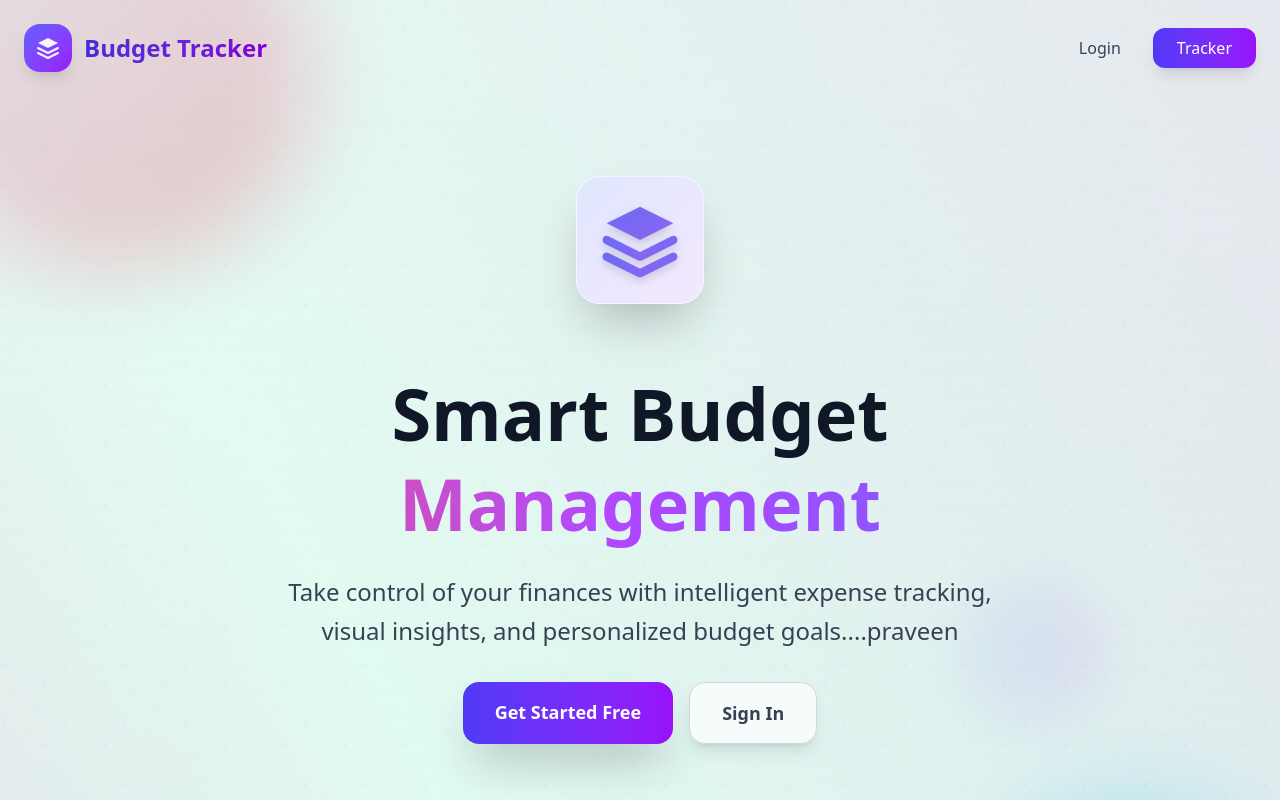
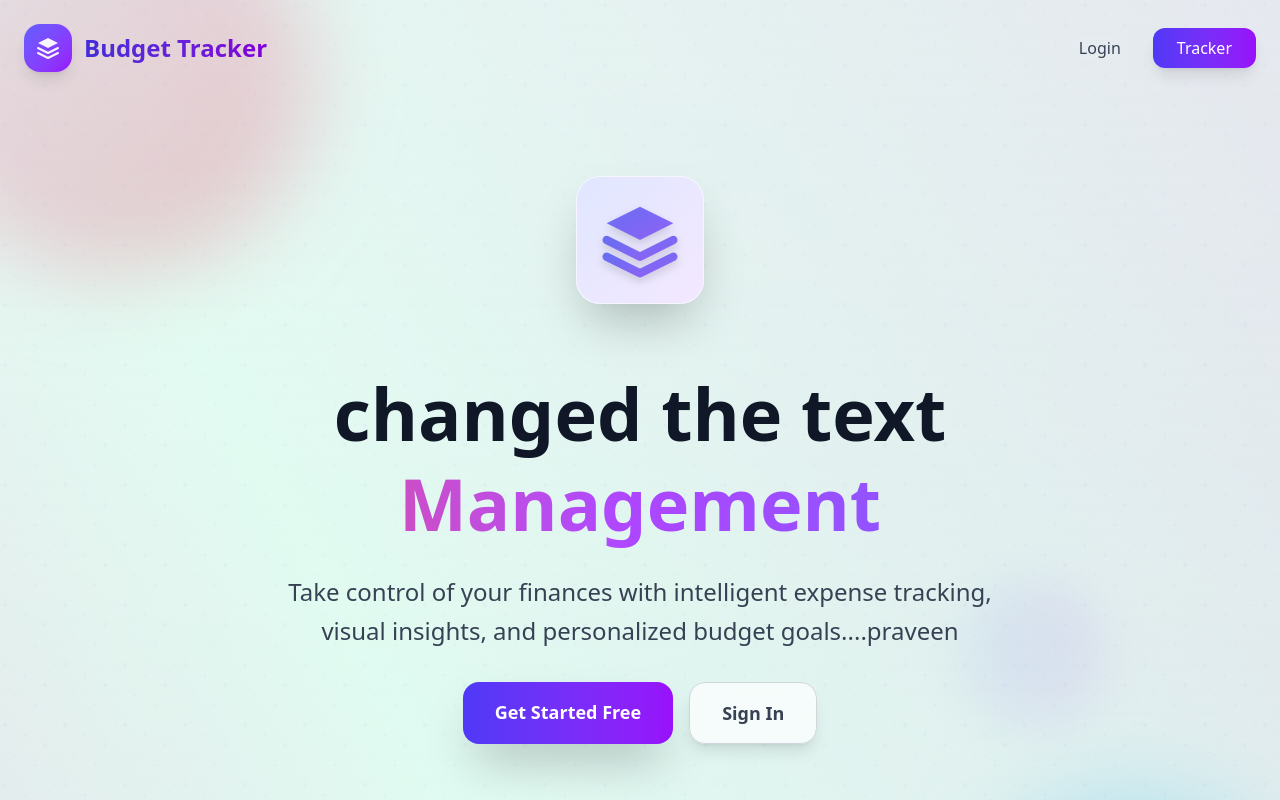
Before and after one commit to praveentecsl/budget-tracker, a React (Vite) app in the folder frontend/: page / in a window 1280 px wide. Shown: the top 800 px of the page. Built offline with nearby package versions, Linux system fonts and the light colour scheme.

Commit message:
add a change

```diff
--- a/frontend/src/pages/Landing.jsx
+++ b/frontend/src/pages/Landing.jsx
@@ -90,7 +90,7 @@ const Landing = () => {
                         </div>
 
                         <h1 className="text-6xl md:text-7xl font-bold text-gray-900 mb-6 leading-tight">
-                            Smart Budget
+                            changed the text
                             <span className="block bg-gradient-to-r from-rose-500 via-purple-500 to-indigo-500 bg-clip-text text-transparent">
                                 Management
                             </span>
```
